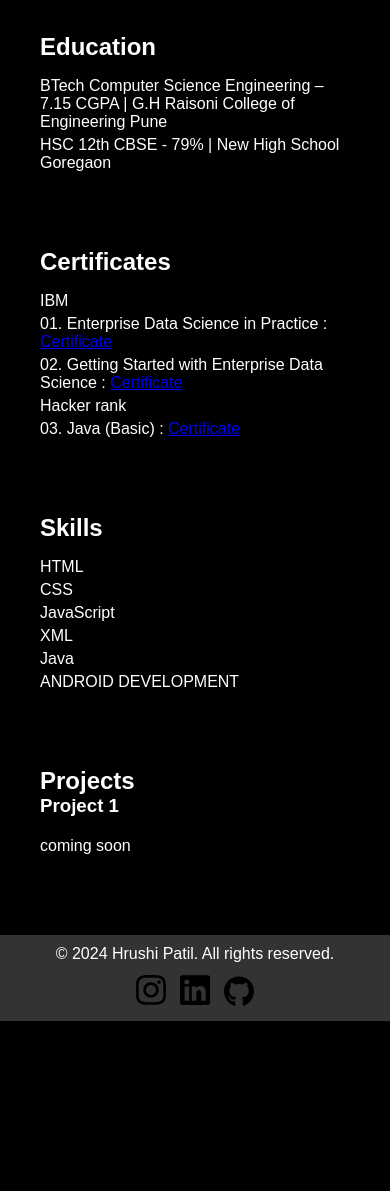
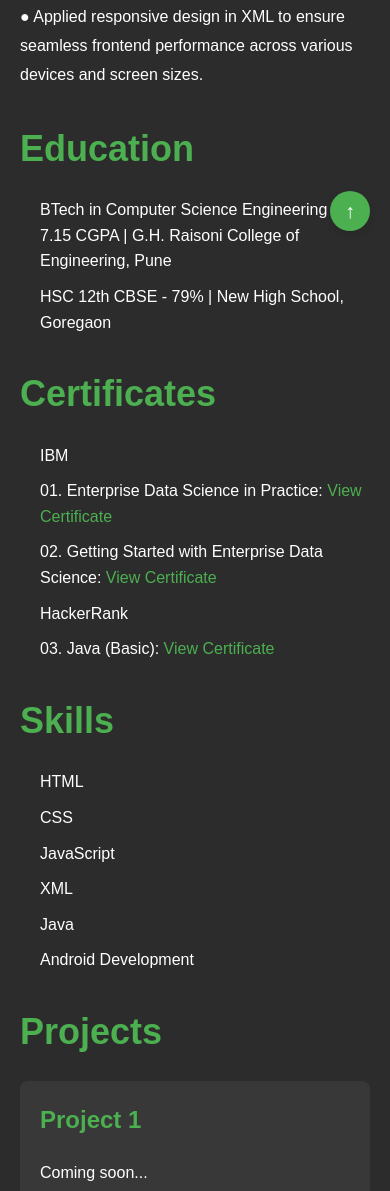
Before and after one commit to Hrushikeshkhillari/hrushikeshkhillari.tech, a plain HTML site: page index.html in a window 390 px wide. Shown: the part 593-1784 px from the top of the page. Before the commit the page ends 1614 px from the top, so only its background shows below. Drawn offline with Linux system fonts and the light colour scheme.

Commit message:
second commit

```diff
--- a/index.html
+++ b/index.html
@@ -3,58 +3,58 @@
 <head>
     <meta charset="UTF-8">
     <meta name="viewport" content="width=device-width, initial-scale=1.0">
-    <title>Portfolio</title>
-    <link rel="icon" type="image/png" href="Tab Logo.png">
+    <title>Hrushikesh Khillari | Portfolio</title>
+
+    <!-- Favicon -->
+    <link rel="icon" type="image/png" href="image/Tab Logo.png">
+
+    <!-- Linking CSS file -->
     <link rel="stylesheet" href="styles.css">
-    <link rel="stylesheet" href="script.js">       <!-- Linking CSS file -->
-
 </head>
 <body>
+
+    <!-- Animated background -->
     <div class="animated-background"></div>
 
-    <nav class="navbar">
-        <a href="home.html">Home</a>
-        <a href="#">About</a>
-        <a href="index.html">Portfolio</a>
-        <a href="#">Contact</a>
-    </nav>
-
-
+    <!-- Main Content -->
     <div class="wordpad-container">
 
-
-<section >
+        <!-- Introduction Section -->
+        <section>
             <h1 id="hrushi_khillari">Hrushikesh Khillari</h1>
-  <h3>B-tech</h3>
+            <h3>B-Tech Computer Science Engineering</h3>
         </section>
 
+        <!-- Experience Section -->
         <section id="experience">
             <h2>Experience</h2>
-  <h3>App Developer (Internship) Interns Elite</h3>
-  <p>●	Gain insights into UI/UX design principles to create visually appealing and user-friendly interfaces.</p>
-  <p>●	Responsive Design in xml Ensure that your frontend is responsive and works well on various devices and screen sizes. Understand the principles of responsive design and apply them to create a seamless user experience.</p>
+            <h3>App Developer Intern - Interns Elite</h3>
+            <p>● Gained insights into UI/UX design principles for creating visually appealing and user-friendly interfaces.</p>
+            <p>● Applied responsive design in XML to ensure seamless frontend performance across various devices and screen sizes.</p>
         </section>
 
+        <!-- Education Section -->
         <section id="education">
             <h2>Education</h2>
             <ul>
-    <li>BTech Computer Science Engineering – 7.15 CGPA | G.H Raisoni College of Engineering Pune</li>
-    <li>HSC 12th CBSE - 79%  | New High School Goregaon</li>
+                <li>BTech in Computer Science Engineering – 7.15 CGPA | G.H. Raisoni College of Engineering, Pune</li>
+                <li>HSC 12th CBSE - 79% | New High School, Goregaon</li>
             </ul>
         </section>
 
+        <!-- Certificates Section -->
         <section id="certificates">
             <h2>Certificates</h2>
             <ul>
-    <li>IBM </li>
-    <li>01. Enterprise Data Science in Practice   : <a href="https://www.credly.com/badges/a24d3f84-398b-4c80-a1a4-497c34e9ba26/public_url" >Certificate</a> </li>
-    <li>02. Getting Started with Enterprise Data Science : <a href="https://www.credly.com/badges/770b6945-07ec-4491-a260-90f639687f61/public_url" >Certificate</a> </li>
-    <li>Hacker rank </li>
-    <li>03. Java (Basic)   : <a href="https://www.hackerrank.com/certificates/7f4cc35c8ab9" >Certificate</a> </li>
-
+                <li>IBM</li>
+                <li>01. Enterprise Data Science in Practice: <a href="https://www.credly.com/badges/a24d3f84-398b-4c80-a1a4-497c34e9ba26/public_url" target="_blank">View Certificate</a></li>
+                <li>02. Getting Started with Enterprise Data Science: <a href="https://www.credly.com/badges/770b6945-07ec-4491-a260-90f639687f61/public_url" target="_blank">View Certificate</a></li>
+                <li>HackerRank</li>
+                <li>03. Java (Basic): <a href="https://www.hackerrank.com/certificates/7f4cc35c8ab9" target="_blank">View Certificate</a></li>
             </ul>
         </section>
 
+        <!-- Skills Section -->
         <section id="skills">
             <h2>Skills</h2>
             <ul>
@@ -63,57 +63,39 @@
                 <li>JavaScript</li>
                 <li>XML</li>
                 <li>Java</li>
-    <li>ANDROID DEVELOPMENT</li>
+                <li>Android Development</li>
             </ul>
         </section>
 
+        <!-- Projects Section -->
         <section id="projects">
             <h2>Projects</h2>
             <div class="project">
                 <h3>Project 1</h3>
-    <p>coming soon </p>
+                <p>Coming soon...</p>
             </div>
         </section>
 
+    </div>
 
-
-
-
-
-
-
-
-
-
-
-
-
-
-
-
-
-
-
-
-
-
-
-
-
-
-</div>
-<footer>
+    <!-- Footer Section -->
+    <!-- Footer Content Placed Here (Inside Main Content) -->
     <div class="container">
-      <p>&copy; 2024 Hrushi Patil. All rights reserved.</p>
+        <p>&copy; 2024 Hrushikesh Khillari. All rights reserved.</p>
         <div class="social-icons">
-          <a href="https://www.instagram.com/hrushi_khillari/"><img src="svg/instagram.svg" alt="Instagram"></a>
-          <a href="https://www.linkedin.com/in/hrushikesh-khillari-79074128b/"><img src="svg/linkedin.svg" alt="LinkedIn"></a>
-          <a href="https://github.com/Hrushikeshkhillari"><img src="svg/github.svg" alt="GitHub"></a>
-          <!-- Add more social icons as needed -->
+            <a href="https://www.instagram.com/hrushi_khillari/" target="_blank"><img src="image/svg/instagram.svg" alt="Instagram"></a>
+            <a href="https://www.linkedin.com/in/hrushikesh-khillari-79074128b/" target="_blank"><img src="image/svg/linkedin.svg" alt="LinkedIn"></a>
+            <a href="https://github.com/Hrushikeshkhillari" target="_blank"><img src="image/svg/github.svg" alt="GitHub"></a>
         </div>
     </div>
-</footer>
 
+        <!-- Scroll to Top Button -->
+<div id="scrollBtn" class="scroll-arrow">
+    <div class="scroll-ring"></div>
+    <span class="scroll-text">↑</span>
+</div>
+
+    <!-- Linking JavaScript file -->
+    <script src="js/script.js"></script>
 </body>
-<script type="script.js"></script>
 </html>
--- /dev/null
+++ b/js/script.js
@@ -0,0 +1,25 @@
+// Show or hide the scroll button based on scroll position
+window.onscroll = function() {
+  let scrollBtn = document.getElementById("scrollBtn");
+  let scrollableHeight = document.documentElement.scrollHeight - window.innerHeight;
+  let scrolledPercentage = (window.scrollY / scrollableHeight) * 100;
+
+  // Show the button after scrolling down at least 10%
+  if (scrolledPercentage > 10) {
+    scrollBtn.classList.remove('hidden'); // Show the button
+    scrollBtn.classList.add('filled'); // Apply the fill effect
+    document.querySelector('.scroll-ring').style.transform = `scale(${1 + (scrolledPercentage / 100)})`; // Scale the ring
+  } else {
+    scrollBtn.classList.add('hidden'); // Hide the button when at the top
+    scrollBtn.classList.remove('filled'); // Remove the fill effect
+    document.querySelector('.scroll-ring').style.transform = 'scale(1)';
+  }
+};
+
+// Scroll to the top when the button is clicked
+document.getElementById("scrollBtn").addEventListener("click", function() {
+  window.scrollTo({
+    top: 0,
+    behavior: "smooth"
+  });
+});
--- a/styles.css
+++ b/styles.css
@@ -1,13 +1,77 @@
-/* Style the navigation bar */
-.all-browsers{
-  margin: 10px;
-  padding: 25px;
+/* Reset default browser styles */
+* {
+  margin: 0;
+  padding: 0;
+  box-sizing: border-box;
 }
+
+/* Body Styling */
+body {
+  font-family: 'Arial', sans-serif;
+  background-color: #1e1e1e; /* Dark background */
+  color: #ffffff; /* Light text for dark mode */
+  margin: 0;
+  padding: 0;
+  line-height: 1.6;
+}
+
+/* Container */
+.wordpad-container {
+  max-width: 1000px;
+  margin: 20px auto;
+  padding: 20px;
+  background-color: #2c2c2c; /* Slightly lighter background for contrast */
+  border-radius: 8px;
+  box-shadow: 0 4px 8px rgba(0, 0, 0, 0.1); /* Subtle shadow for depth */
+  transition: background-color 0.3s ease;
+}
+
+/* Headers */
+h1, h2, h3 {
+  margin-bottom: 20px;
+  color: #4CAF50; /* Accent color for headings */
+}
+
+h1 {
+  font-size: 48px;
+  font-weight: bold;
+  transition: transform 0.3s ease-in-out;
+}
+
+h1:hover {
+  transform: scale(1.05); /* Slight zoom effect on hover */
+}
+
+h2 {
+  font-size: 36px;
+}
+
+h3 {
+  font-size: 24px;
+}
+
+/* Sections */
+section {
+  margin-bottom: 30px;
+}
+
+/* Lists */
+ul {
+  list-style-type: none;
+  padding-left: 20px;
+}
+
+li {
+  margin-bottom: 10px;
+}
+
+/* Navbar Styling */
 .navbar {
+  background-color: #333;
   overflow: hidden;
-    background-color: #333;
+  padding: 10px 0;
 }
-  /* Style the links inside the navigation bar */
+
 .navbar a {
   float: left;
   display: block;
@@ -15,191 +79,70 @@
   text-align: center;
   padding: 14px 20px;
   text-decoration: none;
+  transition: background-color 0.3s, color 0.3s;
 }
-/* Style the search form */
+
+.navbar a:hover {
+  background-color: #4CAF50;
+  color: #fff;
+}
+
+/* Search Form */
 .search-form {
   float: right;
-    margin-top: 8px;
+  margin-top: 5px;
 }
 
-
-/* Style the input field */
 .search-form input[type="text"] {
-    padding: 6px;
-    margin-right: 5px;
+  padding: 8px;
+  margin-right: 10px;
   border: none;
   border-radius: 4px;
 }
-  /* Style the search button */
+
 .search-form button {
-    padding: 6px 10px ;
+  padding: 8px 12px;
   background-color: #4CAF50;
   color: white;
   border: none;
   border-radius: 4px;
   cursor: pointer;
+  transition: background-color 0.3s;
 }
-  /* Change the color of button on hover */
+
 .search-form button:hover {
   background-color: #45a049;
 }
 
-  /* Change the color of links on hover */
-.navbar a:hover {
-    background-color: #ddd;
-    color: black;
-
+/* Project Styling */
+.project {
+  background-color: #383838; /* Slight contrast */
+  padding: 20px;
+  border-radius: 8px;
+  margin-bottom: 20px;
+  transition: background-color 0.3s, transform 0.3s;
 }
 
-
-
-/* star form hear  */
-
-/* name header */
-
-
-body {
-  font-family: Arial, sans-serif;
-  margin: 0;
-  padding: 0;
-}
-
-
-h1, h2, h3 {
-  margin: 0;
-}
-
-.hrushi_khillari {
-  font-size: 100px;
-  font-weight:800;
-
-}
-
-section {
-  padding: 20px;
-  margin-bottom: 20px;
-}
-
-ul {
-  list-style-type: none;
-  padding: 0;
-}
-
-li {
-  margin-bottom: 5px;
-}
-
-.project {
-  margin-bottom: 15px;
+.project:hover {
+  background-color: #444;
+  transform: scale(1.02); /* Slight zoom effect on hover */
 }
 
 .project h3 {
-  margin-bottom: 5px;
+  color: #4CAF50; /* Accent color for project titles */
 }
 
-
-
-/* -----------------Dark mode on off  */
-
-
-
-
-/* ---------------- dark */
-
-
-
-
-
-
-
-
-
-
-
-
-
-
-
-body {
-  margin: 0;
-  padding: 0;
-  font-family: Arial, sans-serif;
-  background-color: #000000; /* Black background color */
-  color: #ffffff; /* White text color */
-}
-
-.wordpad-container {
-  max-width: 1000px; /* Adjust width as needed */
-  margin: 0 auto;
-  padding: 20px;
-  background-color: #000000; /* Black background color */
-}
-
-.wordpad-container h1 {
-  font-size: 24px; /* WordPad-like heading font size */
-  margin-bottom: 20px; /* WordPad-like spacing between heading and paragraphs */
-}
-
-.wordpad-container p {
-  font-size: 16px; /* WordPad-like paragraph font size */
-  line-height: 1.6; /* WordPad-like line height */
-}
-
-
-
-
-
-
-
-
-
-
-
-
-
-
-
-
-
-
-
-
-
-
-
-
-
-
-
-
-
-
-
-
-/* end frome hear - footer   */
-body {
-  margin: 0;
-  font-family: Arial, sans-serif;
-}
-
-.content {
-  padding: 20px;
-}
-
+/* Footer Styling */
 footer {
-  background-color: #333;
-  color: #fff;
+  background-color: #222;
+  color: #ccc;
   text-align: center;
-  padding: 10px 0;
-}
-
-.container {
-  max-width: 1200px;
-  margin: 0 auto;
+  padding: 15px 0;
+  margin-top: 40px;
 }
 
 footer p {
-  margin: 0;
+  margin-bottom: 10px;
 }
 
 .social-icons {
@@ -207,11 +150,112 @@ footer p {
 }
 
 .social-icons a {
+  margin: 0 10px;
   display: inline-block;
-  margin: 0 5px;
+  transition: transform 0.3s;
+}
+
+.social-icons a:hover {
+  transform: scale(1.2); /* Enlarges social icons on hover */
 }
 
 .social-icons img {
-  width: 30px; /* Adjust size as needed */
-  height: auto;
+  width: 30px;
+  height: 30px;
 }
+
+/* Scroll Indicator */
+.scroll-arrow {
+  position: fixed;
+  bottom: 20px;
+  right: 20px;
+  background-color: #4CAF50;
+  border-radius: 50%;
+  width: 50px;
+  height: 50px;
+  text-align: center;
+  line-height: 50px;
+  font-size: 24px;
+  color: white;
+  cursor: pointer;
+  transition: background-color 0.3s, transform 0.3s;
+  box-shadow: 0 4px 8px rgba(0, 0, 0, 0.1);
+}
+
+.scroll-arrow:hover {
+  background-color: #45a049;
+  transform: scale(1.1); /* Slight zoom effect on hover */
+}
+
+/* Responsive Design */
+@media (max-width: 768px) {
+  .navbar a {
+    float: none;
+    width: 100%;
+    text-align: left;
+    padding-left: 20px;
+  }
+
+  .search-form {
+    float: none;
+    text-align: left;
+    margin-top: 15px;
+  }
+
+  .search-form input[type="text"], .search-form button {
+    width: 100%;
+    margin-right: 0;
+    margin-bottom: 10px;
+  }
+
+  /* Responsive scroll arrow */
+  .scroll-arrow {
+    width: 40px;
+    height: 40px;
+    line-height: 40px;
+    font-size: 20px;
+  }
+}
+
+/* Improved readability for long text blocks */
+.wordpad-container p {
+  margin-bottom: 15px;
+  line-height: 1.8;
+}
+
+/* Styling for links */
+a {
+  color: #4CAF50;
+  text-decoration: none;
+  transition: color 0.3s ease;
+}
+
+a:hover {
+  text-decoration: underline;
+  color: #45a049;
+}
+
+.container {
+  text-align: center;
+  margin-top: 40px;
+}
+
+.container p {
+  color: #ccc;
+  margin-bottom: 10px;
+}
+
+.social-icons a {
+  margin: 0 10px;
+  display: inline-block;
+  transition: transform 0.3s;
+}
+
+.social-icons a:hover {
+  transform: scale(1.2); /* Enlarges social icons on hover */
+}
+
+.social-icons img {
+  width: 30px;
+  height: 30px;
+}
```
Also changed, not shown: image/Tab Logo.png (added), image/svg/discord.svg (added), image/svg/github.svg (added), image/svg/instagram.svg (added), image/svg/linkedin.svg (added). Lines whose indentation alone changed are shown as unchanged.
